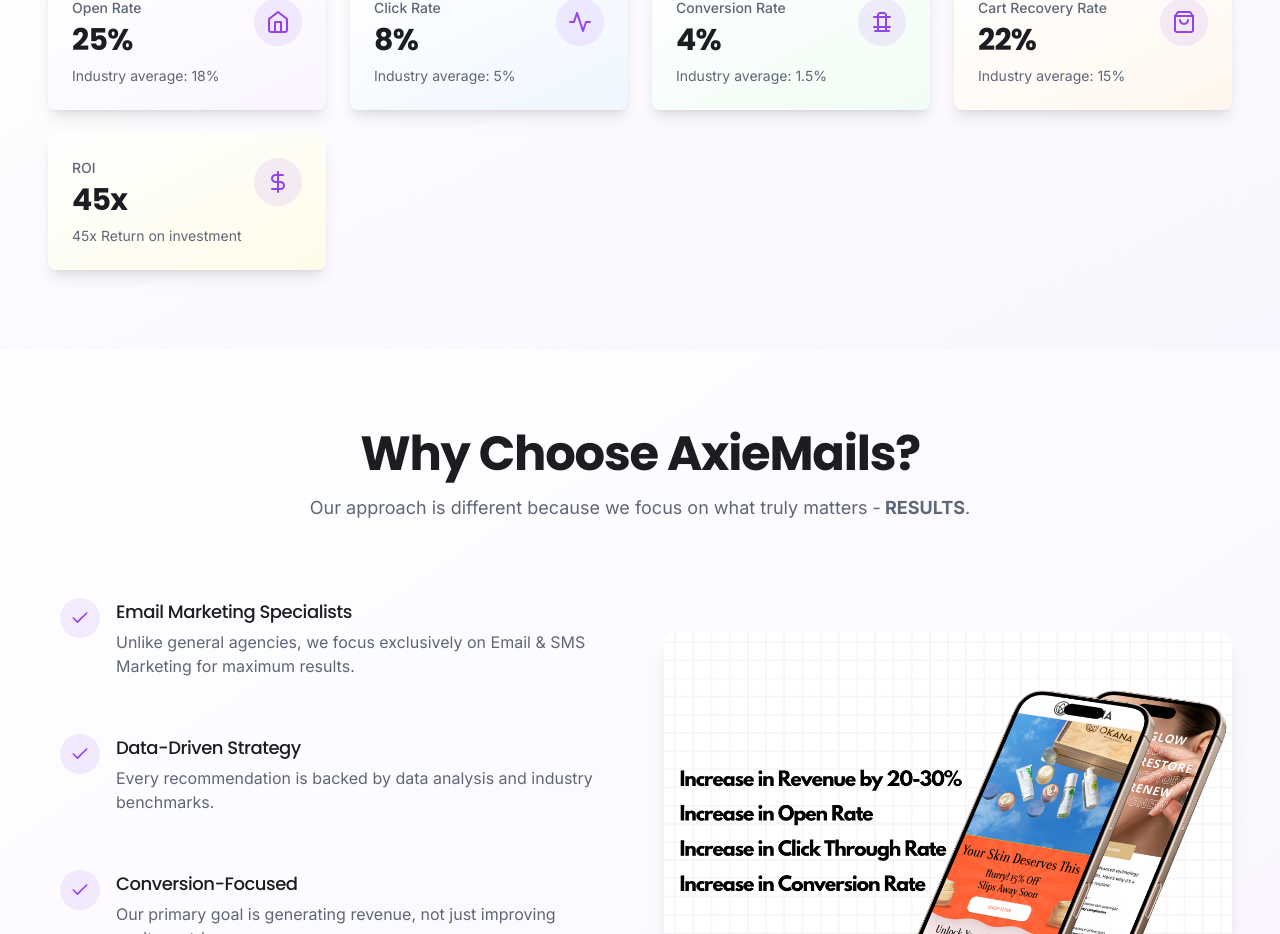
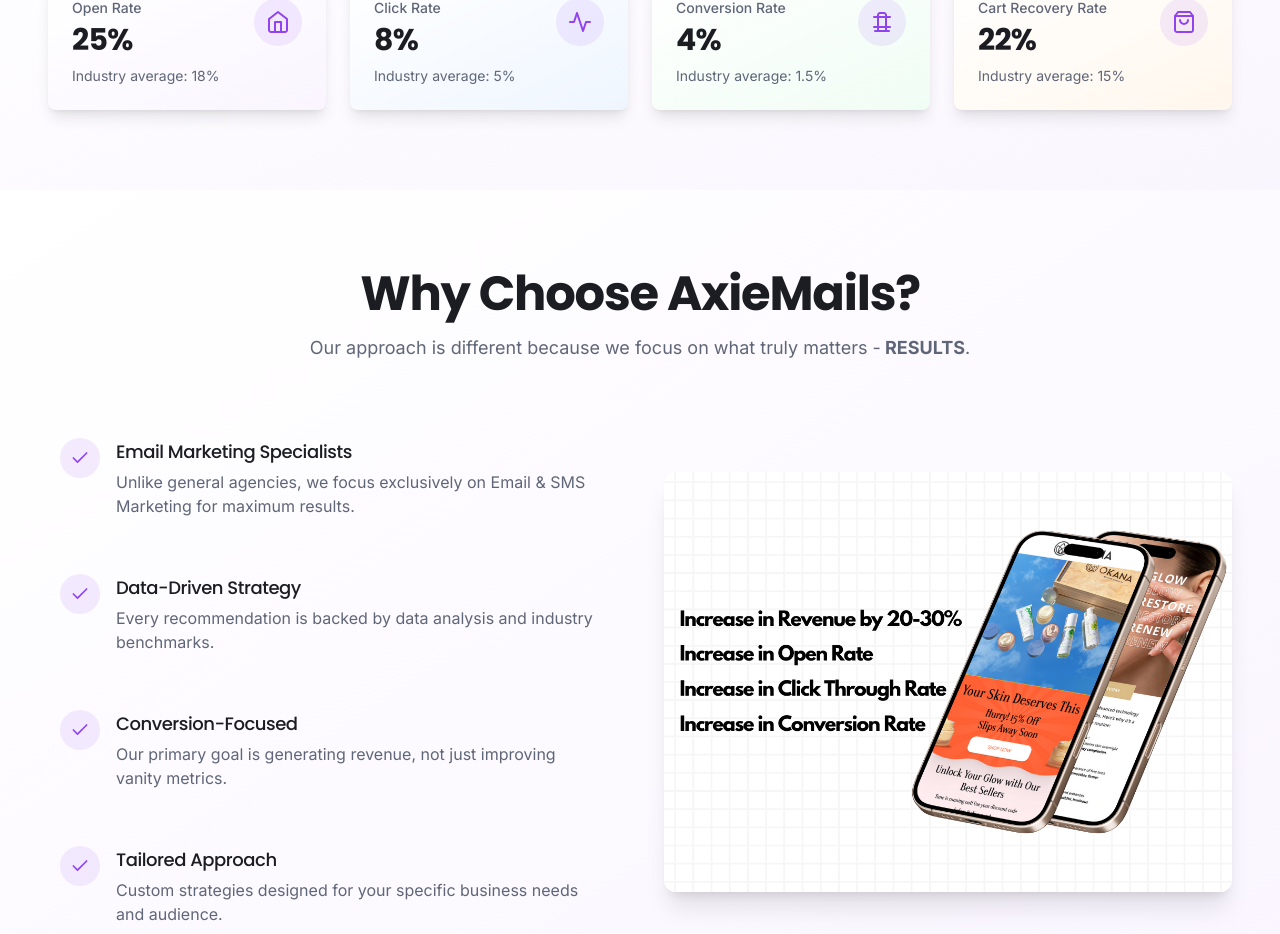
Before and after one commit to axeonyx/axiemails, a React (Vite) app: page / in a window 1280 px wide. Shown: the part 3410-4344 px from the top of the page. Built offline with nearby package versions, Linux system fonts and the light colour scheme.

Commit message:
Changes to Metrics

```diff
--- a/src/pages/Index.tsx
+++ b/src/pages/Index.tsx
@@ -479,22 +479,6 @@ const Index = () => {
         observerRef={addToObserver}
       />
     </div>
-
-    <div className="fade-in-element" ref={addToObserver} style={{ transitionDelay: '400ms' }}>
-      <MetricsCard
-        title="ROI"
-        value="45x"
-        description="45x Return on investment"
-        icon={
-          <svg width="24" height="24" viewBox="0 0 24 24" fill="none" xmlns="http://www.w3.org/2000/svg">
-            <path d="M12 2V22" stroke="currentColor" strokeWidth="2" strokeLinecap="round" strokeLinejoin="round" />
-            <path d="M17 5H9.5C8.57174 5 7.6815 5.36875 7.02513 6.02513C6.36875 6.6815 6 7.57174 6 8.5C6 9.42826 6.36875 10.3185 7.02513 10.9749C7.6815 11.6313 8.57174 12 9.5 12H14.5C15.4283 12 16.3185 12.3687 16.9749 13.0251C17.6313 13.6815 18 14.5717 18 15.5C18 16.4283 17.6313 17.3185 16.9749 17.9749C16.3185 18.6313 15.4283 19 14.5 19H6" stroke="currentColor" strokeWidth="2" strokeLinecap="round" strokeLinejoin="round" />
-          </svg>
-        }
-        className="bg-gradient-to-br from-white to-yellow-50"
-        observerRef={addToObserver}
-      />
-    </div>
   </div>
 </section>
 
```
